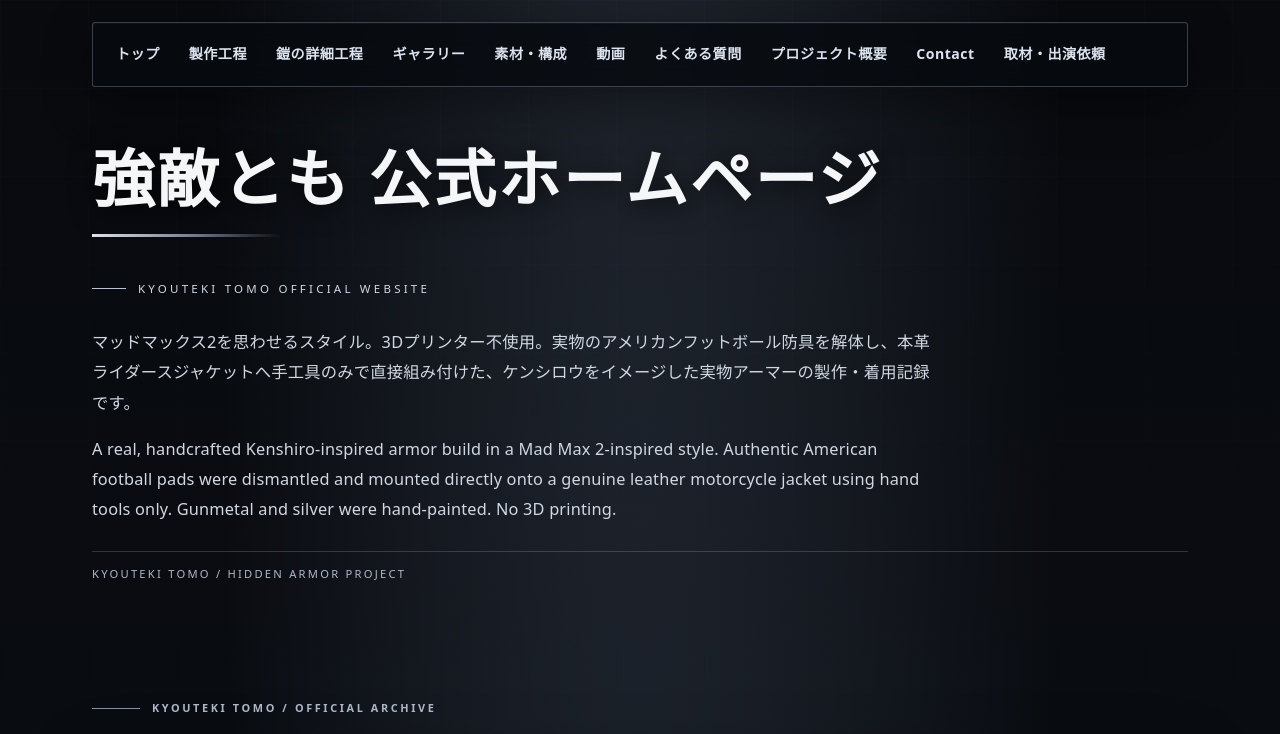
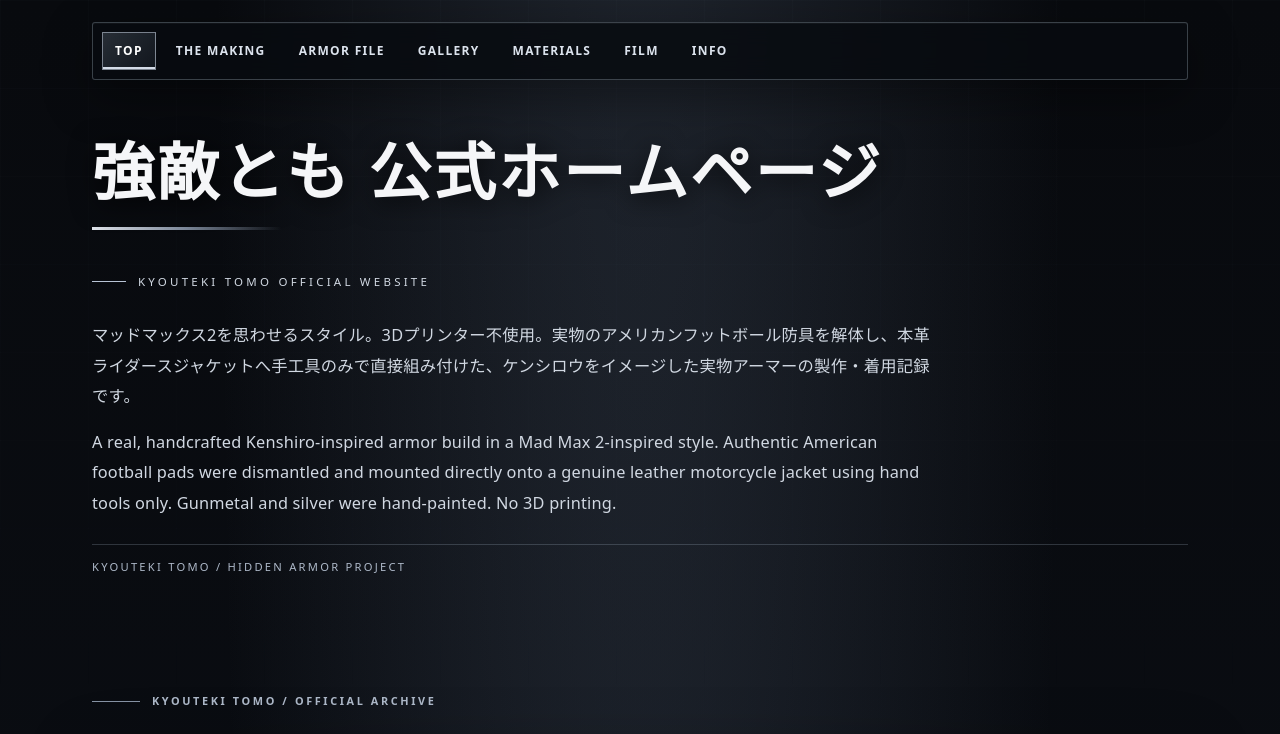
Before and after one commit to kyouichinogami-cloud/kenshiro-cosplay-site-draft, a plain HTML site: page index.html in a window 1280 px wide. Shown: the top 734 px of the page. Drawn offline with Linux system fonts and the light colour scheme.

Commit message:
Unify cinematic navigation across all pages

```diff
--- a/index.html
+++ b/index.html
@@ -186,13 +186,28 @@ main>section:hover,.panel:hover{border-color:rgba(190,205,226,.34)!important}
 .media-contact-panel{background:linear-gradient(120deg,rgba(36,44,56,.95),rgba(11,14,20,.98));border-color:rgba(190,204,222,.28)}
 @media(max-width:650px){.home-hero:before{inset:9px}.home-hero h2{font-size:clamp(2.35rem,12vw,3.5rem)!important}.home-stat{border-right:0;border-bottom:1px solid rgba(185,199,218,.18)}.home-stat:last-child{border-bottom:0}}
 </style>
+<style id="kyouteki-navigation-finish-v2">
+header nav{display:flex!important;flex-wrap:nowrap!important;align-items:center;gap:7px!important;width:100%;max-width:100%;margin:0 0 24px!important;padding:9px!important;overflow-x:auto;overflow-y:hidden;overscroll-behavior-x:contain;scrollbar-width:thin;scrollbar-color:#69788d rgba(10,13,18,.45);background:rgba(8,11,16,.84)!important;border:1px solid rgba(190,204,222,.28)!important;border-radius:3px!important;backdrop-filter:blur(12px);-webkit-backdrop-filter:blur(12px)}
+header nav a{flex:0 0 auto!important;display:inline-flex!important;align-items:center;justify-content:center;min-height:38px;padding:7px 12px!important;border:1px solid transparent;color:#dce3ed!important;font-size:.75rem!important;font-weight:700!important;letter-spacing:.11em;text-decoration:none!important;white-space:nowrap}
+header nav a:hover{border-color:rgba(206,218,235,.35);background:rgba(151,169,193,.12)!important;color:#fff!important}
+header nav a[aria-current="page"]{border-color:rgba(213,224,240,.52);background:linear-gradient(135deg,rgba(151,169,193,.22),rgba(45,56,72,.25))!important;color:#fff!important;box-shadow:inset 0 -2px 0 #d4dce8}
+header nav::-webkit-scrollbar{height:4px}
+header nav::-webkit-scrollbar-thumb{background:#69788d}
+@media(max-width:650px){header nav{margin-bottom:18px!important;padding:7px!important}header nav a{min-height:36px;padding:6px 10px!important;font-size:.7rem!important}}
+</style>
 </head>
 <body>
 <a class="skip-link" href="#main-content">本文へスキップ</a>
 <header>
 <nav aria-label="メインナビゲーション">
-<a href="./index.html">トップ</a><a href="./process.html">製作工程</a><a href="./armor-process.html">鎧の詳細工程</a><a href="./gallery.html">ギャラリー</a><a href="./materials.html">素材・構成</a><a href="./videos.html">動画</a><a href="./faq.html">よくある質問</a>
-<a href="./index.html#about">プロジェクト概要</a><a href="./index.html#contact">Contact</a><a href="./index.html#media">取材・出演依頼</a></nav>
+<a href="./index.html" aria-current="page">TOP</a>
+<a href="./process.html">THE MAKING</a>
+<a href="./armor-process.html">ARMOR FILE</a>
+<a href="./gallery.html">GALLERY</a>
+<a href="./materials.html">MATERIALS</a>
+<a href="./videos.html">FILM</a>
+<a href="./faq.html">INFO</a>
+</nav>
 <h1>強敵とも 公式ホームページ</h1>
 <p class="home-kicker">KYOUTEKI TOMO OFFICIAL WEBSITE</p>
 <p>マッドマックス2を思わせるスタイル。3Dプリンター不使用。実物のアメリカンフットボール防具を解体し、本革ライダースジャケットへ手工具のみで直接組み付けた、ケンシロウをイメージした実物アーマーの製作・着用記録です。</p>
```
